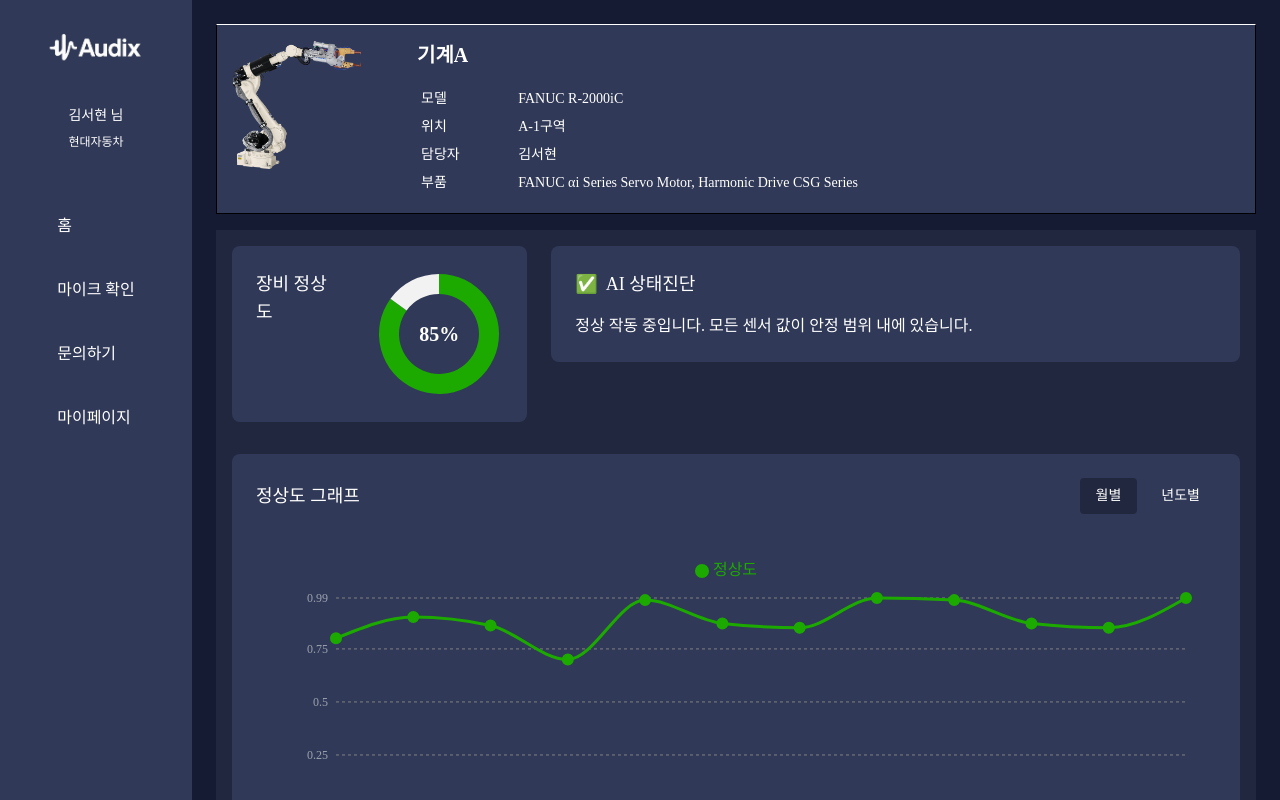
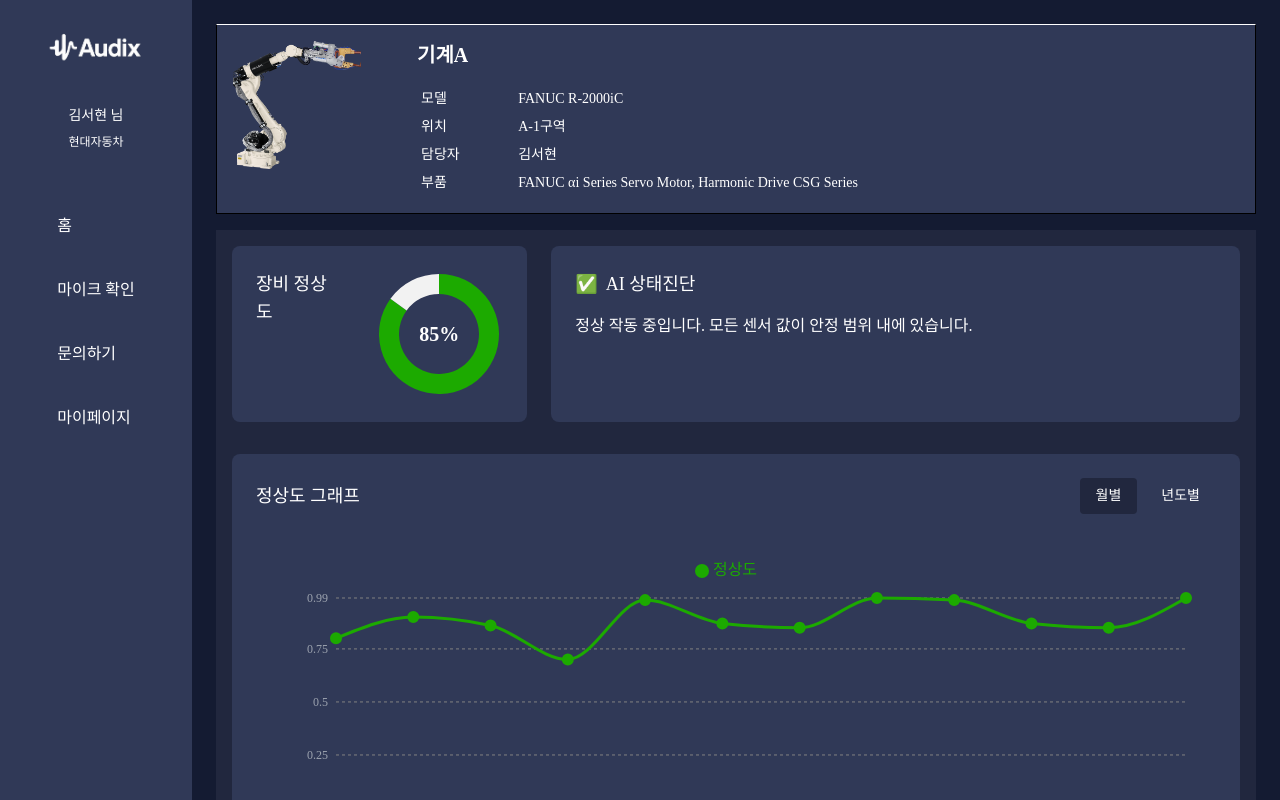
Before and after one commit to seohyeon0219/Audix-Web-FE, a Next.js app: page /area/1/machine/1 in a window 1280 px wide. Shown: the top 800 px of the page. Built offline with nearby package versions, Linux system fonts and the light colour scheme.

Commit message:
Feat: ai text가 길어질 경우 스크롤바 생성 기능 구현

```diff
--- a/src/components/machineMonitoring/aiText.tsx
+++ b/src/components/machineMonitoring/aiText.tsx
@@ -56,14 +56,14 @@
     const statusStyle = getStatusStyle(aiResult.status);
 
     return (
-        <div className="bg-main-100 p-6 rounded-lg">
-            <div className="mb-4">
+        <div className="bg-main-100 p-6 rounded-lg h-full flex flex-col">
+            <div className="mb-4 flex-shrink-0">
                 <div className="flex items-center gap-2">
                     <span className="text-lg">{statusStyle.icon}</span>
                     <h3 className="text-white text-lg font-medium">AI 상태진단</h3>
                 </div>
             </div>
-            <div>
+            <div className="flex-1 overflow-y-auto">
                 <p className="text-white">{aiResult.message}</p>
             </div>
         </div>
```
